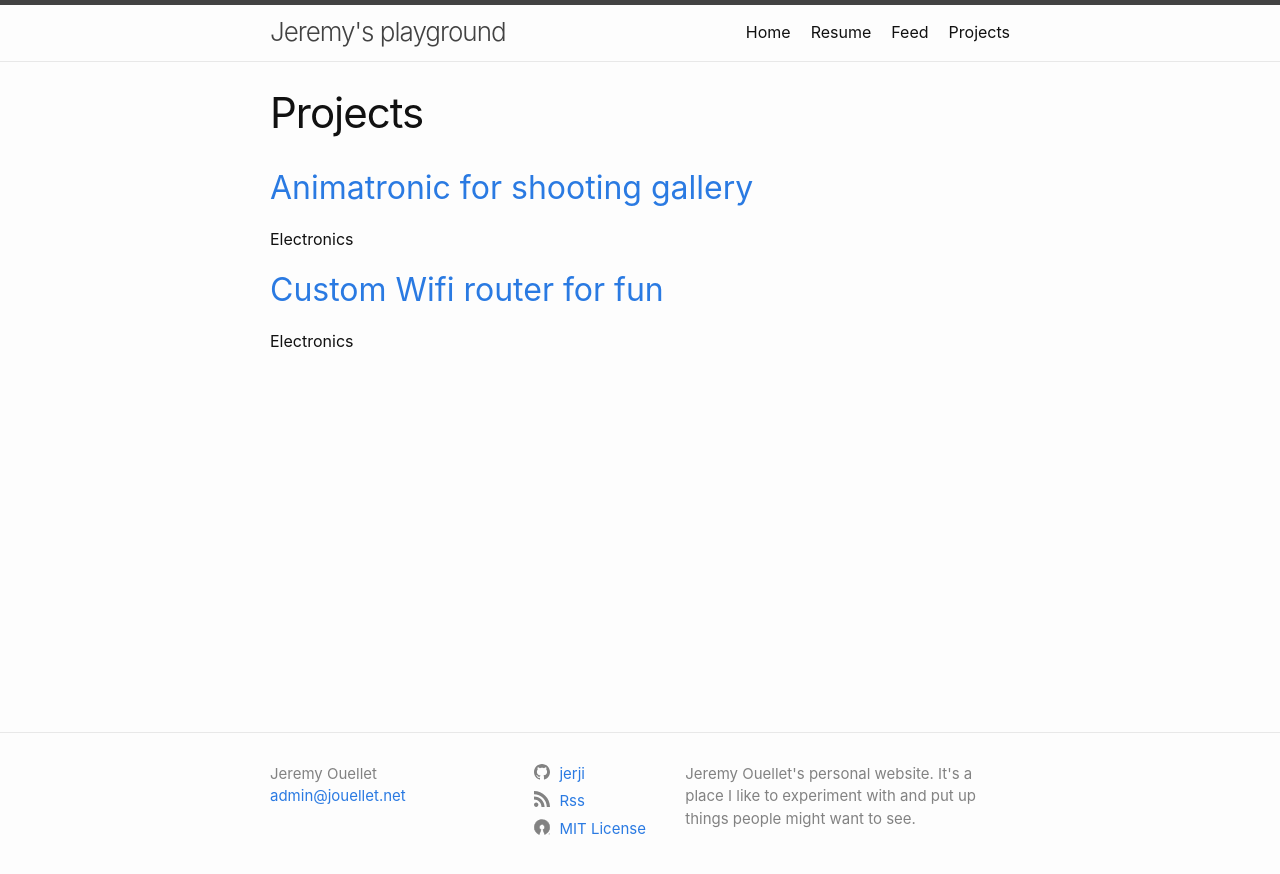
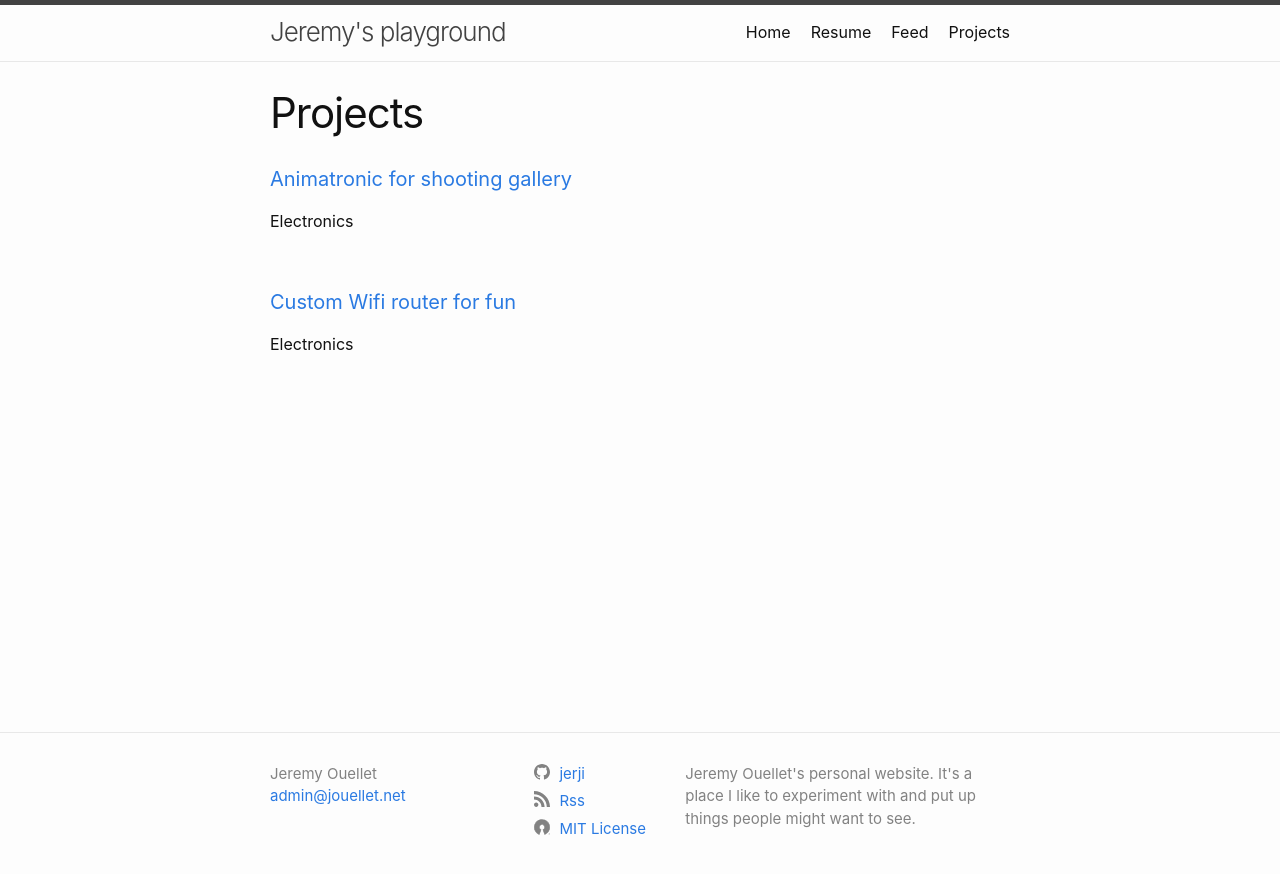
Before and after one commit to jerji/website-jekyll, a Jekyll site: the page built from projects.md, in a window 1280 px wide. Shown: the top 874 px of the page. Built offline with Jekyll 4.4.1, drawn with Linux system fonts in a browser that asks for light colours.

Commit message:
Formatting, Need sleep

```diff
--- a/projects.md
+++ b/projects.md
@@ -6,10 +6,12 @@ title: Projects
 {% for projects in site.projects %}
 
 
-<h2><a href="{{ projects.url | prepend: site.baseurl }}">
+<h4><a href="{{ projects.url | prepend: site.baseurl }}">
       {{ projects.title }}
-</a></h2>
+</a></h4>
 
 <p class="post-excerpt">{{ projects.field | truncate: 160 }}</p>
 
+<br>
+
 {% endfor %}
```
